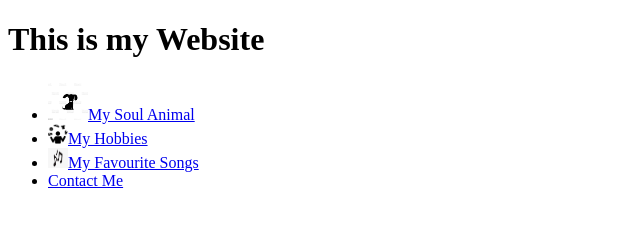
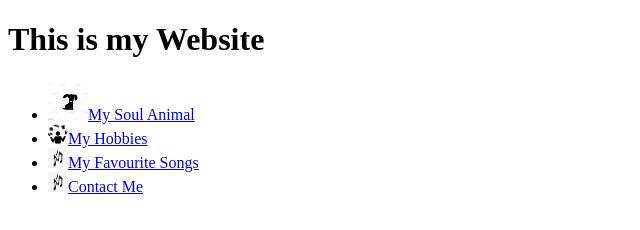
Before and after one commit to KY19122007/Kishor.Y, a plain HTML site: page index.html in a window 1280 px wide. Shown: the full height of the page, 0-640 px from the left. Drawn offline with Linux system fonts and the light colour scheme.

Commit message:
Update index.html

```diff
--- a/index.html
+++ b/index.html
@@ -12,7 +12,7 @@
         <li><IMG SRC="DOG ICON.jpg" WIDTH="40PX" HEIGHT="40PX"><a href="My soul Animal.html">My Soul Animal</a></li>
         <li><IMG SRC="HOBBIES ICON.png" WIDTH="20PX" HEIGHT="20PX"><a href="My hobbies.html">My Hobbies</a></li>
         <li><IMG SRC="MUSIC ICON.png" WIDTH="20PX" HEIGHT="20PX"><a href="My Favourite Songs.html">My Favourite Songs</a></li>
-            <li><a href="./contact me.html">Contact Me</a></li>
+            <li><IMG SRC="MUSIC ICON.png" WIDTH="20PX" HEIGHT="20PX"><a href="./contact me.html">Contact Me</a></li>
     </ul>
 </body>
 </html>
```
